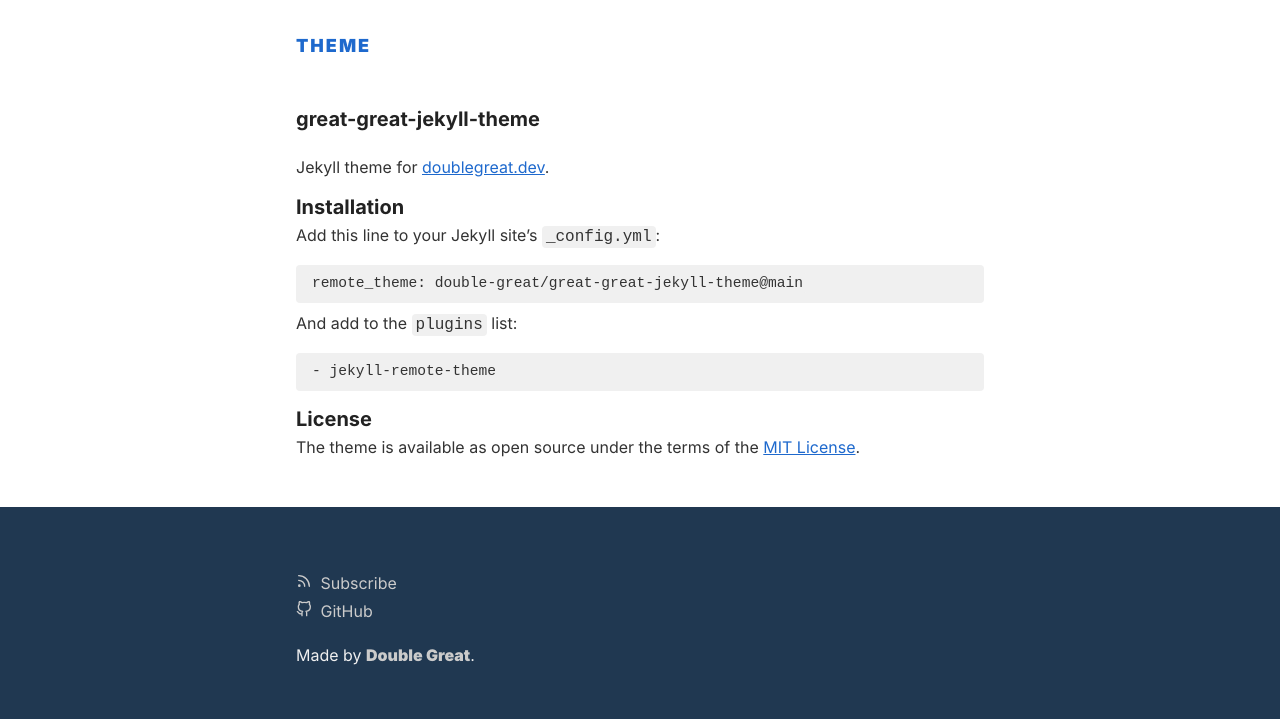
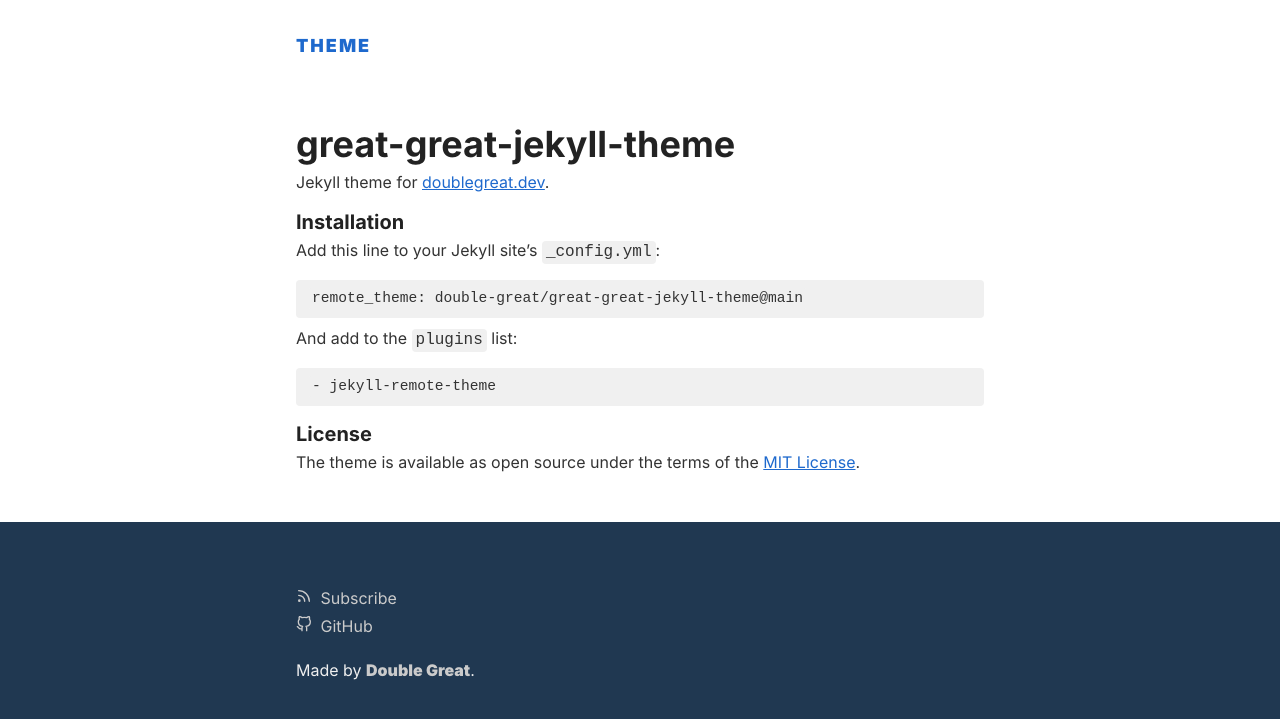
Before and after one commit to double-great/theme, a Jekyll site: the page built from README.md, in a window 1280 px wide. Shown: the top 719 px of the page. Built offline with Jekyll 4.4.1, drawn with Linux system fonts in a browser that asks for light colours; our own code applies the rules of GitHub Pages for plain Markdown files.

Commit message:
:wrench: Replace h1 with ".post-list-heading" class

```diff
--- a/_sass/_home.scss
+++ b/_sass/_home.scss
@@ -1,5 +1,5 @@
 .home {
-  h1 {
+  .post-list-heading {
     margin-top: 1rem;
     margin-bottom: 1.5rem;
     font-size: 1.25rem;
```
